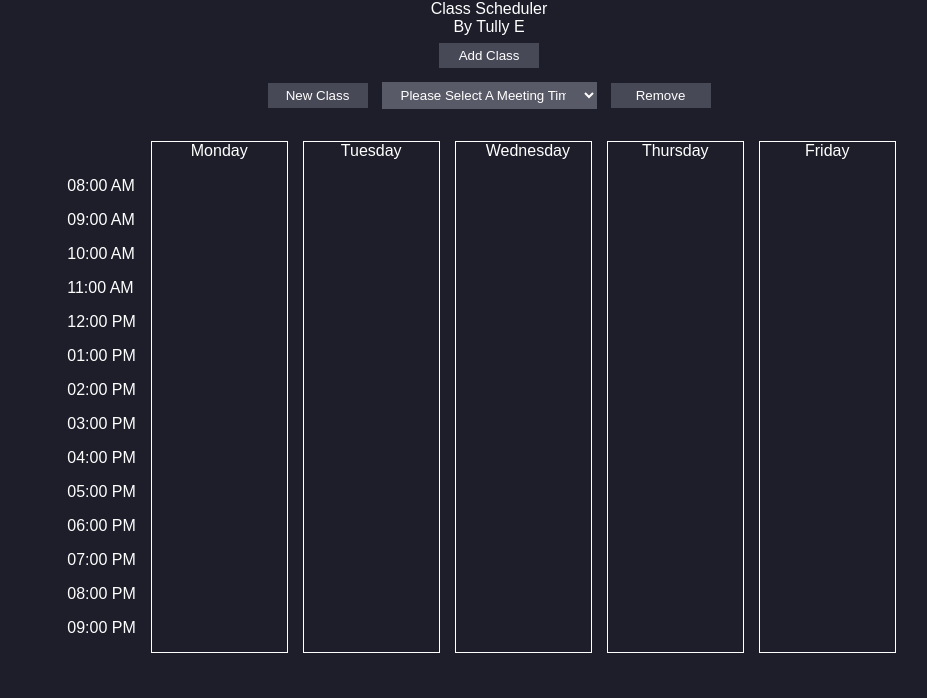
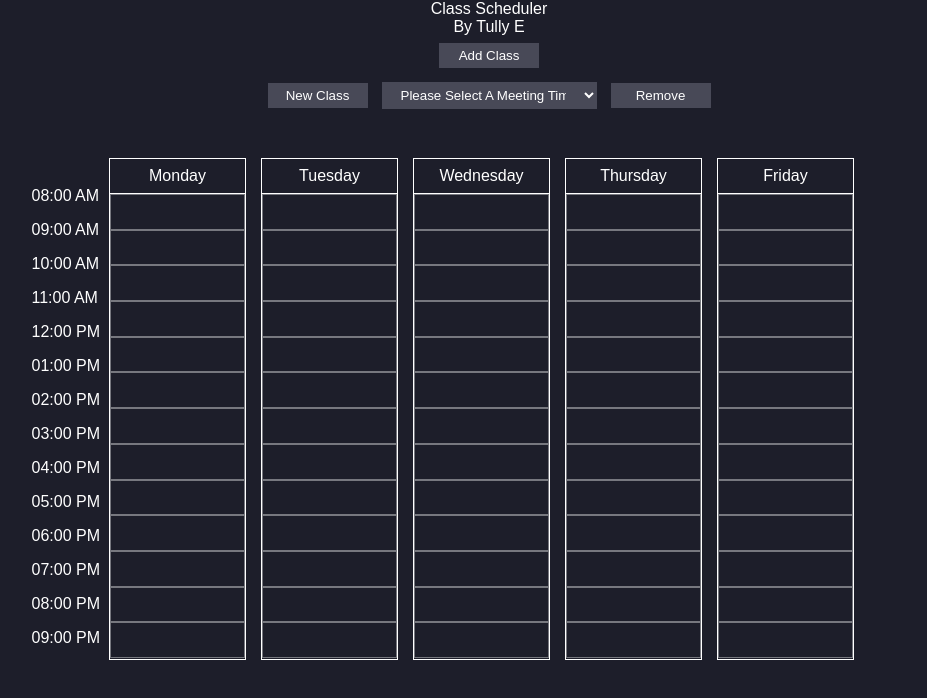
Before and after one commit to TullyE/ClassScheduler, a plain HTML site: page index.html in a window 1280 px wide. Both pictures are taken after a click on the button "Add Class". Shown: the whole page, without its empty margins (151-1078 px from the left). Drawn offline with Linux system fonts and the light colour scheme.

Commit message:
seperated css files and updated UI. fixed bugs

```diff
--- /dev/null
+++ b/index.css
@@ -0,0 +1,115 @@
+.calander-div {
+    display: flex;
+    justify-content: center;
+    /* align-items: center; */
+    position: absolute;
+}
+
+.day-label {
+    /* background-color: red; */
+    padding-top: 8px;
+    padding-bottom: 8px;
+    border-width: 1px;
+    border-style: solid;
+    border-top: none;
+    border-right: none;
+    border-left: none;
+
+    border-color: white;
+}
+
+.time-labels {
+    margin-top: 18px;
+    position: absolute;
+    /* background-color: lightpink; */
+    margin-right: 775px;
+}
+
+.time-label {
+    margin-top: 20px;
+    margin-bottom: 16px;
+    border-style: solid;
+    border-width: 1px;
+    border-right: none;
+    border-bottom: none;
+    border-left: none;
+    border-color: rgba(255, 255, 255, 0.2);
+    /* background-color: red; */
+
+}
+
+.time-label p {
+    margin-top: -10px;
+    margin-left: -70px;
+    margin-bottom: 25px;
+}
+
+
+.weeks {
+    position: absolute;
+    flex-direction: row;
+    /* background-color: lightblue; */
+    display: flex;
+    /* padding-bottom: 300px; */
+    /* opacity: 0.5; */
+}
+
+.class-list {
+    margin-bottom: 200px;
+}
+
+.weekday-column {
+    width: 135px;
+    border-style: solid;
+    border-width: 1px;
+    margin-right: 15px;
+    text-align: center;
+    height: 500px;
+}
+
+.display-classes {
+    position: relative;
+}
+
+.grids {
+    position: absolute;
+    width: 135px;
+}
+
+.gridlines {
+    /* background-color: red; */
+    height: 33.7px;
+    border-top: none;
+    border-right: none;
+    border-left: none;
+    border-color: rgba(255, 255, 255, 0.4);
+    border-style: solid;
+    border-width: 1px;
+}
+
+
+.classes {
+    position: relative;
+}
+
+.class-block {
+    text-align: center;
+    display: flex;
+    flex-direction: column;
+    justify-content: center;
+    align-items: center;
+    position: relative;
+
+    border-style: solid;
+    border-left: none;
+    border-right: none;
+    border-color: white;
+    border-width: 1px;
+
+    background-color: rgba(255, 255, 255, 0.2);
+}
+
+
+.class-time-label {
+    font-size: 11px;
+}
--- a/index.html
+++ b/index.html
@@ -5,6 +5,7 @@
     <title>Class Scheduler</title>
     <script type="module" src="script.js" defer></script>
     <link rel="stylesheet" href="styles.css">
+    <link rel="stylesheet" href="index.css">
 
 
 </head>
@@ -14,85 +15,172 @@
     <p>By Tully E</p>
 
     <button id="addClassButton">Add Class</button>
-    <div class='classList' id="classList"></div>
-    <div>
-        <div class="cal-div">
-            <div class="times">
-                <div class="time">
+    <div class='class-list' id="classList"></div>
+    <div class="calander-div">
+        <div class="time-labels">
+            <div class="time-label">
                 <p>08:00 AM</p>
             </div>
-                <div class="time">
+            <div class="time-label">
                 <p>09:00 AM</p>
             </div>
-                <div class="time">
+            <div class="time-label">
                 <p>10:00 AM</p>
             </div>
-                <div class="time">
+            <div class="time-label">
                 <p>11:00 AM</p>
             </div>
-                <div class="time">
+            <div class="time-label">
                 <p>12:00 PM</p>
             </div>
-                <div class="time">
+            <div class="time-label">
                 <p>01:00 PM</p>
             </div>
-                <div class="time">
+            <div class="time-label">
                 <p>02:00 PM</p>
             </div>
-                <div class="time">
+            <div class="time-label">
                 <p>03:00 PM</p>
             </div>
-                <div class="time">
+            <div class="time-label">
                 <p>04:00 PM</p>
             </div>
-                <div class="time">
+            <div class="time-label">
                 <p>05:00 PM</p>
             </div>
-                <div class="time">
+            <div class="time-label">
                 <p>06:00 PM</p>
             </div>
-                <div class="time">
+            <div class="time-label">
                 <p>07:00 PM</p>
             </div>
-                <div class="time">
+            <div class="time-label">
                 <p>08:00 PM</p>
             </div>
-                <div class="time">
+            <div class="time-label">
                 <p>09:00 PM</p>
             </div>
 
 
         </div>
         <div class="weeks">
-                <div class="weekday">
-                    <div class='day'>
+            <div class="weekday-column">
+                <div class='day-label'>
                     Monday
                 </div>
-                    <div class="classTimes"></div>
+                <div>
+                    <div class="grids">
+                        <div class="gridlines"></div>
+                        <div class="gridlines"></div>
+                        <div class="gridlines"></div>
+                        <div class="gridlines"></div>
+                        <div class="gridlines"></div>
+                        <div class="gridlines"></div>
+                        <div class="gridlines"></div>
+                        <div class="gridlines"></div>
+                        <div class="gridlines"></div>
+                        <div class="gridlines"></div>
+                        <div class="gridlines"></div>
+                        <div class="gridlines"></div>
+                        <div class="gridlines"></div>
+
                     </div>
-                <div class="weekday">
-                    <div class='day'>
+                    <div class="classes"></div>
+                </div>
+            </div>
+            <div class="weekday-column">
+                <div class='day-label'>
                     Tuesday
                 </div>
-                    <div class="classTimes"></div>
+                <div>
+                    <div class="grids">
+                        <div class="gridlines"></div>
+                        <div class="gridlines"></div>
+                        <div class="gridlines"></div>
+                        <div class="gridlines"></div>
+                        <div class="gridlines"></div>
+                        <div class="gridlines"></div>
+                        <div class="gridlines"></div>
+                        <div class="gridlines"></div>
+                        <div class="gridlines"></div>
+                        <div class="gridlines"></div>
+                        <div class="gridlines"></div>
+                        <div class="gridlines"></div>
+                        <div class="gridlines"></div>
+
                     </div>
-                <div class="weekday">
-                    <div class='day'>
+                    <div class="classes"></div>
+                </div>
+            </div>
+            <div class="weekday-column">
+                <div class='day-label'>
                     Wednesday
                 </div>
-                    <div class="classTimes"></div>
+                <div>
+                    <div class="grids">
+                        <div class="gridlines"></div>
+                        <div class="gridlines"></div>
+                        <div class="gridlines"></div>
+                        <div class="gridlines"></div>
+                        <div class="gridlines"></div>
+                        <div class="gridlines"></div>
+                        <div class="gridlines"></div>
+                        <div class="gridlines"></div>
+                        <div class="gridlines"></div>
+                        <div class="gridlines"></div>
+                        <div class="gridlines"></div>
+                        <div class="gridlines"></div>
+                        <div class="gridlines"></div>
+
                     </div>
-                <div class="weekday">
-                    <div class='day'>
+                    <div class="classes"></div>
+                </div>
+            </div>
+            <div class="weekday-column">
+                <div class='day-label'>
                     Thursday
                 </div>
-                    <div class="classTimes"></div>
+                <div>
+                    <div class="grids">
+                        <div class="gridlines"></div>
+                        <div class="gridlines"></div>
+                        <div class="gridlines"></div>
+                        <div class="gridlines"></div>
+                        <div class="gridlines"></div>
+                        <div class="gridlines"></div>
+                        <div class="gridlines"></div>
+                        <div class="gridlines"></div>
+                        <div class="gridlines"></div>
+                        <div class="gridlines"></div>
+                        <div class="gridlines"></div>
+                        <div class="gridlines"></div>
+                        <div class="gridlines"></div>
+
                     </div>
-                <div class="weekday">
-                    <div class='day'>
+                    <div class="classes"></div>
+                </div>
+            </div>
+            <div class="weekday-column">
+                <div class='day-label'>
                     Friday
                 </div>
-                    <div class="classTimes"></div>
+                <div class="display-classes">
+                    <div class="grids">
+                        <div class="gridlines"></div>
+                        <div class="gridlines"></div>
+                        <div class="gridlines"></div>
+                        <div class="gridlines"></div>
+                        <div class="gridlines"></div>
+                        <div class="gridlines"></div>
+                        <div class="gridlines"></div>
+                        <div class="gridlines"></div>
+                        <div class="gridlines"></div>
+                        <div class="gridlines"></div>
+                        <div class="gridlines"></div>
+                        <div class="gridlines"></div>
+                        <div class="gridlines"></div>
+                    </div>
+                    <div class="classes"></div>
                 </div>
             </div>
         </div>
--- a/script.js
+++ b/script.js
@@ -1,12 +1,11 @@
 import { convert12HourTo24Hour, minutesSinceMidnight } from './parseTime.js'
 import { parseDays } from './parseDays.js'
+
+const storedPagesData = JSON.parse(localStorage.getItem('pages_data'));
 const addClassButton = document.getElementById("addClassButton")
-
 const pageList = document.getElementById("classList")
-
-const timeDiv = document.querySelector('.times');
-
-const dayTimeDivs = document.querySelectorAll('.classTimes')
+const timeDiv = document.querySelector('.time-labels');
+const dayTimeDivs = document.querySelectorAll('.weekday-column')
 
 const dayDict = {
     "Monday": 0,
@@ -19,76 +18,46 @@ const dayDict = {
 let classData = []
 
 function displayClassInCalander(week, time, className) {
-    let startTime = time.startTime
-    let endTime = time.endTime
-    let myClassDiv = document.createElement('div')
+    let classBlock = document.createElement('div')
+    classBlock.classList.add("class-block")
 
-    myClassDiv.style.setProperty('width', getComputedStyle(dayTimeDivs[dayDict[week]]).width)
-    let height = (parseFloat(getComputedStyle(timeDiv).height) / (14 * 60)) * (minutesSinceMidnight(convert12HourTo24Hour(endTime)) - minutesSinceMidnight(convert12HourTo24Hour(startTime)))
-    myClassDiv.style.setProperty('height', height + 'px')
+    classBlock.style.setProperty('width', getComputedStyle(dayTimeDivs[dayDict[week]]).width)
 
-    let classTitleElement = document.createElement('p')
+    let classBlockHeight = (35.7 / 60) * (minutesSinceMidnight(convert12HourTo24Hour(time.endTime)) - minutesSinceMidnight(convert12HourTo24Hour(time.startTime))) - 1
+    classBlock.style.setProperty('height', classBlockHeight + 'px')
 
+    let classNameLabelElement = document.createElement('p')
+    let timeBlockLabelElement = document.createElement('p')
 
-    let classNameElement = document.createElement('p')
-    classNameElement.textContent = className
-    let timeElement = document.createElement('p')
-    timeElement.textContent = startTime + '-' + endTime
-    timeElement.classList.add("timeBlockTime")
-    classTitleElement.append(classNameElement, timeElement)
+    classNameLabelElement.textContent = className
+    timeBlockLabelElement.textContent = time.startTime + '-' + time.endTime
+    timeBlockLabelElement.classList.add("class-time-label")
 
-    myClassDiv.style.borderStyle = 'solid'
-    myClassDiv.style.borderLeft = 'none'
-    myClassDiv.style.borderRight = 'none'
-    myClassDiv.style.borderColor = 'white'
-    myClassDiv.style.borderWidth = '1px'
+    classBlock.append(classNameLabelElement, timeBlockLabelElement)
 
+    let top = (minutesSinceMidnight(convert12HourTo24Hour(time.startTime)) - minutesSinceMidnight(convert12HourTo24Hour("8:00 AM"))) * (35.7 / 60) // I HAVE TO REDO THIS CALCULATION
+    classBlock.style.top = (top) + 'px'
 
-
-
-    classTitleElement.style.color = 'black'
-
-    myClassDiv.classList.add("classBlock")
-    myClassDiv.appendChild(classTitleElement)
-    let r = Math.floor(Math.random() * 255)
-    let g = Math.floor(Math.random() * 255)
-    let b = Math.floor(Math.random() * 255)
-    myClassDiv.style.backgroundColor = 'rgba(' + r + "," + g + "," + b + ",1)"
-    myClassDiv.style.backgroundColor = 'rgba(255, 255, 255, 0.5)'
-
-    myClassDiv.style.position = 'absolute'
-
-    let top = (parseFloat(getComputedStyle(timeDiv).height) / (14 * 60)) * (minutesSinceMidnight(convert12HourTo24Hour(startTime)) - 480)
-    myClassDiv.style.top = (top + 22) + 'px'
-
-    classTitleElement.style.opacity = '1'
-
-
-
-
-    dayTimeDivs[dayDict[week]].append(myClassDiv)
-    return myClassDiv
+    dayTimeDivs[dayDict[week]].append(classBlock)
+    classBlock.classList.add(time.id)
+    return classBlock
 }
 
 function createCustomClass(className, classTimes) {
     return {
         className: className || "New Class",
-        classTimes: classTimes || [],
+        selectedTime: "none",
+        color: "undefined",
+        classTimes: classTimes || []
     }
 }
 
-const storedPagesData = JSON.parse(localStorage.getItem('pages_data'));
-
-if (storedPagesData) {
-    for (let i = 0; i < storedPagesData.length; i++) {
-        createPageButton(storedPagesData[i]);
-    }
-}
-
-function createPicklistOptions(selectElement, classTimes, className) {
+function createPicklistOptions(selectElement, pageData, myPage) {
+    const classTimes = pageData.classTimes;
+    const className = pageData.className;
     const noTimeOptionSelected = document.createElement('option');
-    noTimeOptionSelected.value = 'None'; // Set the value attribute
-    noTimeOptionSelected.text = 'Please Select A Meeting Time'; // Set the text content
+    noTimeOptionSelected.value = 'None';
+    noTimeOptionSelected.text = 'Please Select A Meeting Time';
     selectElement.append(noTimeOptionSelected);
     classTimes.forEach(time => {
         const option = document.createElement('option')
@@ -105,10 +74,6 @@ function createPicklistOptions(selectElement, classTimes, className) {
             timeOption.text = t.days + " From " + t.startTime + " to " + t.endTime
             timeOption.disabled = true;
             timeOption.title = ''
-            timeOption.style.color = 'red'
-
-            // Add a class to the option element
-            timeOption.classList.add('custom-disabled-option');
 
             selectElement.append(timeOption);
         });
@@ -132,6 +97,17 @@ function createPicklistOptions(selectElement, classTimes, className) {
                 }
             });
         }
+        // console.log(classData[classData.indexOf(myPage)].selectedTime)
+
+        classData[classData.indexOf(myPage)].selectedTime = JSON.parse(selectElement.value)
+
+        // console.log(classData[classData.indexOf(myPage)].selectedTime)
+
+        // classData[classData.indexOf(myPage)]
+        pageData.selectedTime = selectedValue
+        localStorage.setItem('pages_data', JSON.stringify(classData));
+
+
     });
 }
 
@@ -141,7 +117,7 @@ function createPageButton(pageData) {
     const buttonContainer = document.createElement('div');
     const timeSelect = document.createElement('select');
 
-    createPicklistOptions(timeSelect, pageData.classTimes, pageData.className)
+    createPicklistOptions(timeSelect, pageData, newPage)
 
     const addButton = document.createElement('button');
     addButton.textContent = newPage.className;
@@ -162,7 +138,16 @@ function createPageButton(pageData) {
     });
 
     removeButton.addEventListener('click', () => {
+
+
         const pageIndexToRemove = classData.indexOf(newPage);
+
+        let elementsToRemove = document.querySelectorAll('.' + classData[pageIndexToRemove].selectedTime[0].id);
+
+        Array.from(elementsToRemove).forEach(function (element) {
+            element.parentNode.removeChild(element);
+        });
+
         pageList.removeChild(buttonContainer);
 
         if (pageIndexToRemove !== -1) {
@@ -175,6 +160,12 @@ function createPageButton(pageData) {
     localStorage.setItem('pages_data', JSON.stringify(classData));
 }
 
+if (storedPagesData) {
+    for (let i = 0; i < storedPagesData.length; i++) {
+        createPageButton(storedPagesData[i]);
+    }
+}
+
 addClassButton.addEventListener('click', () => {
     createPageButton(createCustomClass())
 });
--- a/styles.css
+++ b/styles.css
@@ -13,7 +13,6 @@ body {
     display: flex;
     justify-content: center;
     align-items: center;
-    /* Optional: Center vertically in the viewport */
     flex-direction: column;
     background-color: rgb(29, 30, 42);
 }
@@ -43,75 +42,13 @@ select {
     width: 215px;
 }
 
-.time p {
-    padding: 0px;
-    margin-top: 16px;
-    margin-bottom: 16px;
-
-}
-
-.classList {
-    margin-bottom: 45px;
-}
-
-
-
-.cal-div {
-    display: flex;
-    flex-direction: row;
-}
-
-.weeks {
-    display: flex;
-    flex-direction: row;
-    margin-left: 15px;
-    margin-top: -20px;
-}
-
-.weekday {
-    width: 135px;
-    border-style: solid;
-    border-width: 1px;
-    margin-right: 15px;
-    text-align: center;
-}
-
-.day {
-    margin-left: 30px;
-    margin-right: 30px;
-    position: relative;
-}
-
-.classTimes {
-    position: relative;
-}
-
-.classBlock {
-    position: relative;
-    text-align: center;
-    display: flex;
-    justify-content: center;
-    align-items: center;
-}
-
-.classBlock p {
-    color: rgb(28, 26, 39);
-}
-
-.timeBlockTime {
-    font-size: 11px;
-    color: rgb(28, 26, 39);
-
-}
-
 input,
-select,
 textarea {
     color: white;
     background-color: rgb(89, 90, 103);
     border-style: none;
-    padding-left: 15px;
-
+    padding: 5px 0px 5px 5px;
+    margin: 0px 5px 0px 5px
 }
 
 textarea:focus,
@@ -121,23 +58,3 @@ input:focus {
     border-style: none;
     outline: none;
 }
-
-.new-meeting-time-button {
-    width: 150px;
-}
-
-.home-button {
-    width: 150px;
-}
-
-.remove-class-button {
-    width: 150px;
-}
-
-.class-name-input {
-    margin-top: 50px;
-}
-
-.classTimeGroup {
-    margin: 30px;
-}
```
Also changed, not shown: page.css (added, +19 -0 lines), page.html (+2 -0 lines). Lines whose indentation alone changed are shown as unchanged.
